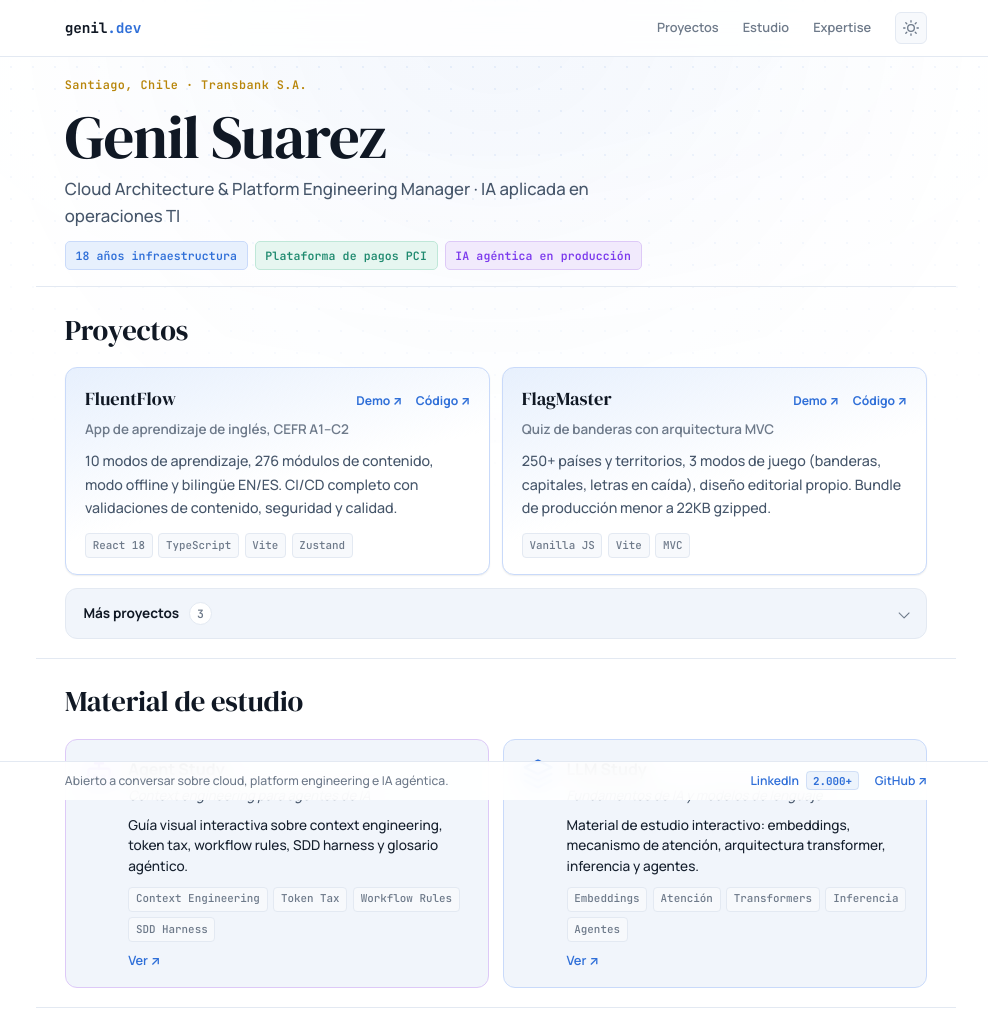
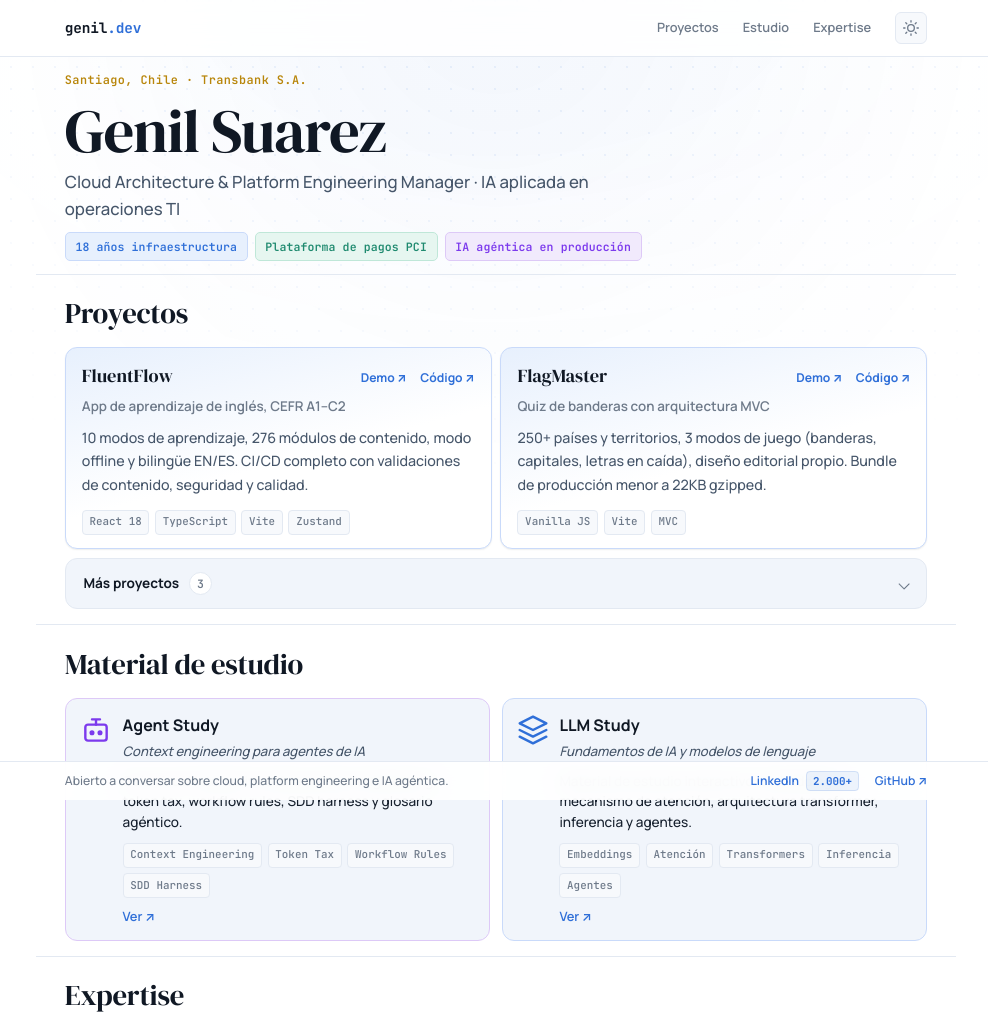
Before and after one commit to genilsuarez/genil-dev, a website built with Vite: page index.html in a window 1280 px wide. Shown: the top 1023 px of the page, without its empty margins (144-1132 px from the left). Built offline with nearby package versions, Linux system fonts and the light colour scheme.

Commit message:
style: reduce spacing another 20% — denser compact layout

```diff
--- a/src/style.css
+++ b/src/style.css
@@ -269,7 +269,7 @@ a {
 .hero {
   max-width: var(--max-width);
   margin: 0 auto;
-  padding: 1.2rem var(--space) 1rem;
+  padding: 0.9rem var(--space) 0.8rem;
   scroll-margin-top: 4.5rem;
 }
 
@@ -279,7 +279,7 @@ a {
   font-weight: 600;
   color: var(--gold);
   letter-spacing: 0.04em;
-  margin: 0 0 0.6rem;
+  margin: 0 0 0.5rem;
   animation: reveal 0.5s var(--ease) both;
 }
 
@@ -297,7 +297,7 @@ a {
 .hero__tagline {
   font-size: clamp(0.9rem, 1.5vw, 1.05rem);
   color: var(--text-soft);
-  margin: 0.35rem 0 0.7rem;
+  margin: 0.3rem 0 0.55rem;
   max-width: 50ch;
   animation: reveal 0.55s var(--ease) 0.15s both;
 }
@@ -350,7 +350,7 @@ a {
 .section {
   max-width: var(--max-width);
   margin: 0 auto;
-  padding: 1.2rem var(--space);
+  padding: 0.95rem var(--space);
   border-top: 1px solid var(--border);
   scroll-margin-top: 4.5rem;
 }
@@ -360,7 +360,7 @@ a {
   font-weight: 400;
   font-size: clamp(1.5rem, 3.5vw, 1.8rem);
   color: var(--text-h);
-  margin: 0 0 0.8rem;
+  margin: 0 0 0.6rem;
   letter-spacing: -0.01em;
 }
 
@@ -369,8 +369,8 @@ a {
   background: var(--bg-raised);
   border: 1px solid var(--border);
   border-radius: 12px;
-  padding: 1rem 1.2rem;
-  margin-bottom: 0.8rem;
+  padding: 0.8rem 1rem;
+  margin-bottom: 0.6rem;
   box-shadow: var(--shadow-sm);
   transition: border-color 0.25s var(--ease), box-shadow 0.25s var(--ease), transform 0.25s var(--ease);
 }
@@ -461,7 +461,7 @@ a {
 .project-grid {
   display: grid;
   grid-template-columns: repeat(auto-fit, minmax(240px, 1fr));
-  gap: 0.7rem;
+  gap: 0.55rem;
 }
 
 .project-grid .project-card {
@@ -470,7 +470,7 @@ a {
 
 .project-grid--featured {
   grid-template-columns: repeat(auto-fit, minmax(290px, 1fr));
-  margin-bottom: 0.8rem;
+  margin-bottom: 0.6rem;
 }
 
 /* "More projects" disclosure */
@@ -604,13 +604,13 @@ a {
 .expertise-grid {
   display: grid;
   grid-template-columns: repeat(auto-fit, minmax(220px, 1fr));
-  gap: 0.7rem;
+  gap: 0.55rem;
 }
 
 .expertise-card {
   border: 1px solid var(--border);
   border-radius: 12px;
-  padding: 1rem 1.1rem;
+  padding: 0.8rem 0.9rem;
   background: var(--bg-raised);
   transition: transform 0.25s var(--ease), box-shadow 0.25s var(--ease), border-color 0.25s var(--ease);
 }
@@ -710,13 +710,13 @@ a {
 .study-grid {
   display: grid;
   grid-template-columns: repeat(auto-fit, minmax(320px, 1fr));
-  gap: 0.9rem;
+  gap: 0.7rem;
 }
 
 .study-card {
   display: flex;
-  gap: 0.8rem;
-  padding: 1rem 1.1rem;
+  gap: 0.65rem;
+  padding: 0.8rem 0.9rem;
   border-radius: 12px;
   border: 1px solid var(--border);
   background: var(--paper);
```
